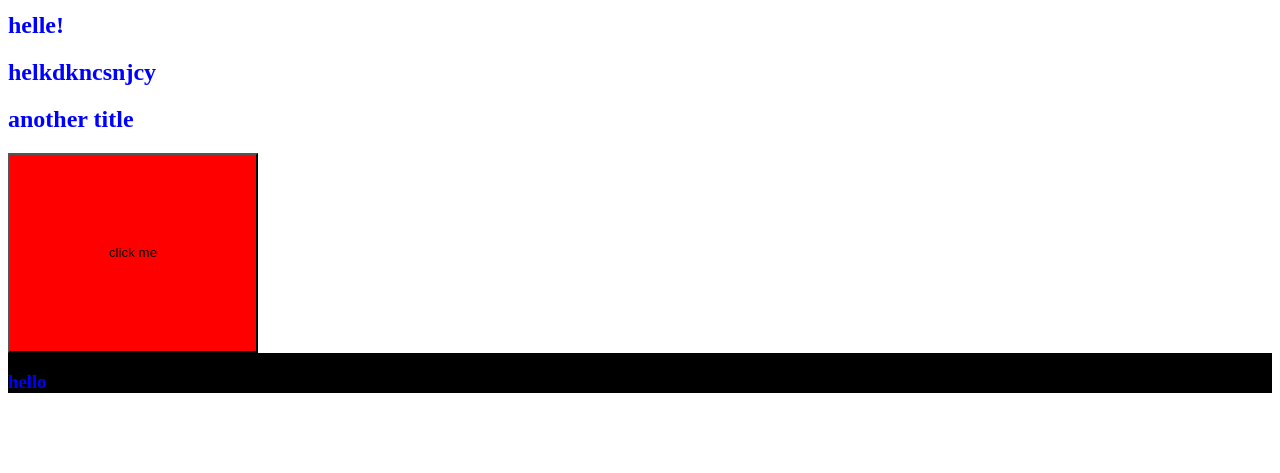
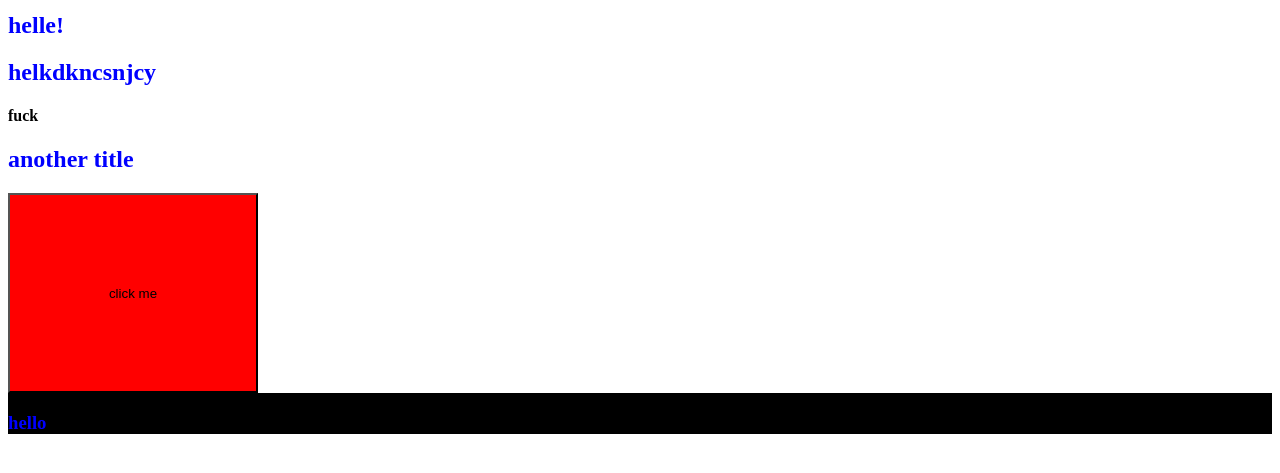
Before and after one commit to dimadatsiuk/project, a plain HTML site: page index.html in a window 1280 px wide. Shown: the part 113-586 px from the top of the page. Drawn offline with Linux system fonts and the light colour scheme.

Commit message:
added h4

```diff
--- a/index.html
+++ b/index.html
@@ -10,6 +10,7 @@
     <h1>Hello world!</h1>
     <h2>helle!</h2>
     <h2>helkdkncsnjcy</h2>
+    <h4>fuck</h4>
     <h2>another title</h2>
     <div class="block">
         <div class="block_color">
```
